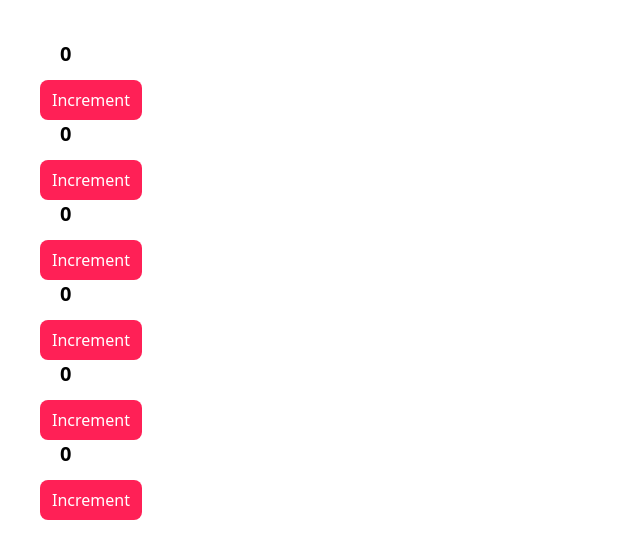
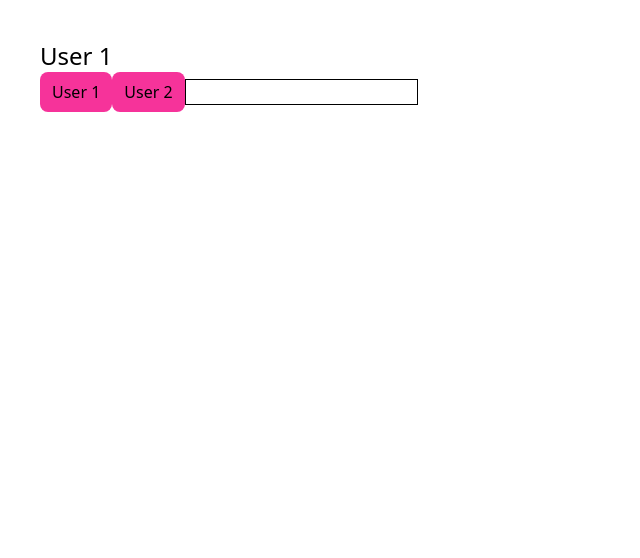
Before and after one commit to basudevkumer/react-test, a React (Vite) app: page / in a window 1280 px wide. Shown: the top 558 px of the page, without its empty margins (0-640 px from the left). Built offline with nearby package versions, Linux system fonts and the light colour scheme.

Commit message:
feat: reset input state using dynamic key on user change

```diff
--- a/src/App.jsx
+++ b/src/App.jsx
@@ -1,24 +1,27 @@
 import React, { useState } from "react";
 
 const App = () => {
-  function Child({ count, setCount }) {
-    return (
-      <div>
-        <h3 className="text-xl font-bold ml-5 mb-3">{count}</h3>
-        <button onClick={() => setCount(count + 1)} className="py-2 px-3 bg-rose-500 text-white rounded-lg">Increment</button>
-      </div>
-    );
-  }
+  const [user, setUser] = useState("User 1");
 
-  const [count, setCount] = useState(0);
-  return <div className="p-10">
-    <Child count={count} setCount={setCount}/>
-    <Child count={count} setCount={setCount}/>
-    <Child count={count} setCount={setCount}/>
-    <Child count={count} setCount={setCount}/>
-    <Child count={count} setCount={setCount}/>
-    <Child count={count} setCount={setCount}/>
-  </div>;
+  return (
+    <div className="p-10">
+      <h1 className="text-2xl fomt-medium">{user}</h1>
+      <button
+        className="bg-pink-500 px-3 py-2 rounded-lg"
+        onClick={(e) => setUser("User 1")}
+      >
+        User 1
+      </button>
+      <button
+        className="bg-pink-500 px-3 py-2 rounded-lg"
+        onClick={(e) => setUser("User 2")}
+      >
+        User 2
+      </button>
+
+      <input type="text" key={user} className="border" />
+    </div>
+  );
 };
 
 export default App;
```
